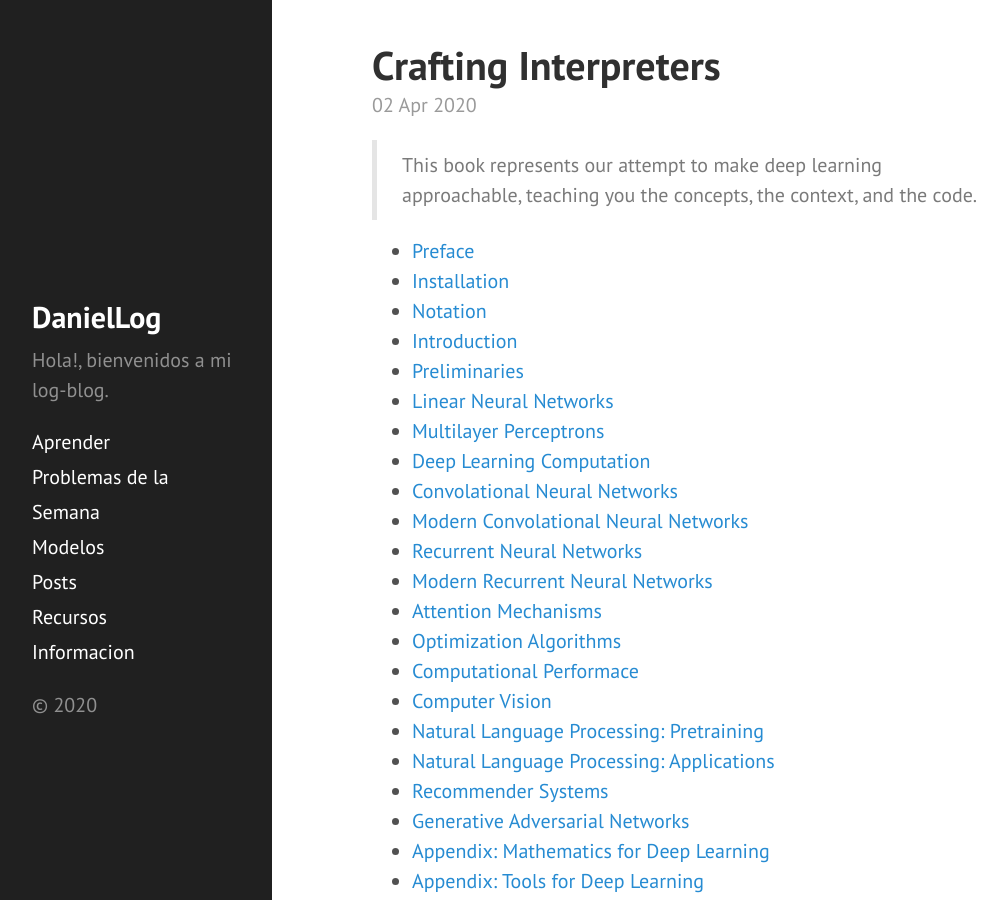
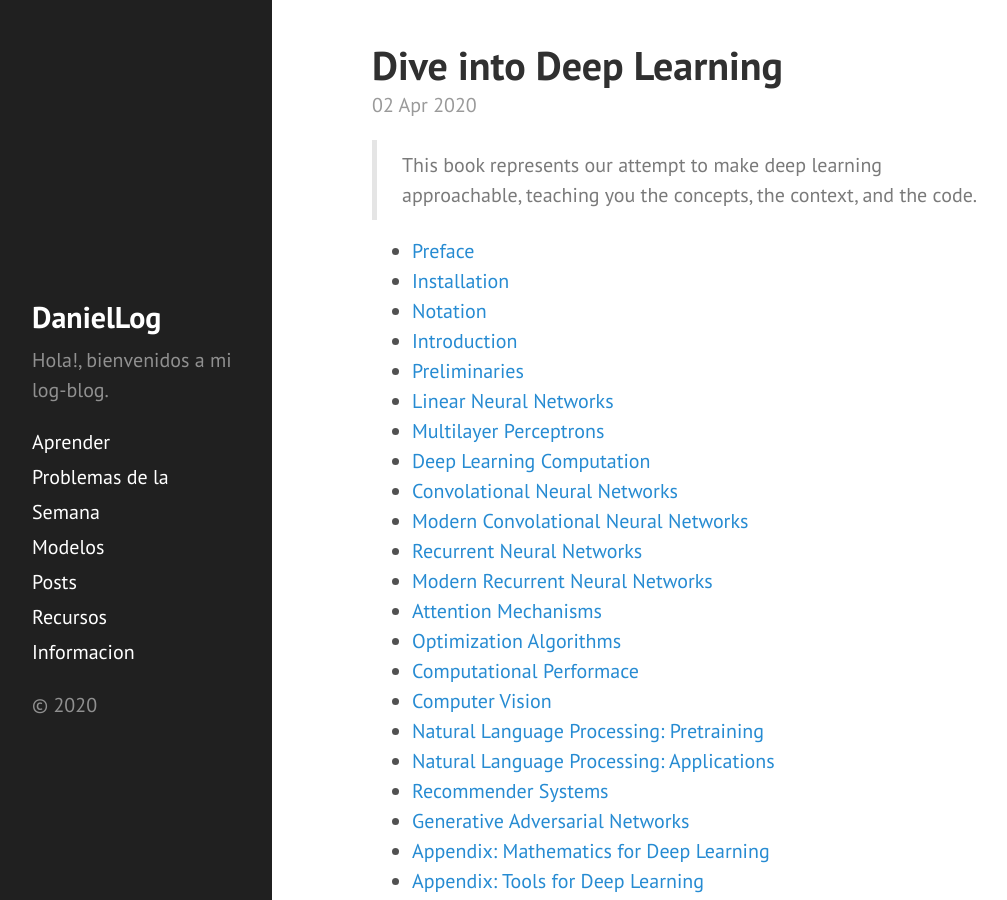
Before and after one commit to DanielBremont/danielbremont.github.io, a Jekyll site: the page built from _posts/libros/2020-04-02-dive_into_deep_learning.md, in a window 1280 px wide and 900 px high. Shown: the whole window, without its empty margins (8-1015 px from the left). Built offline with Jekyll 4.4.1, drawn with Linux system fonts in a browser that asks for light colours.

Commit message:
Agregar nuevo post

```diff
--- a/_posts/libros/2020-04-02-dive_into_deep_learning.md
+++ b/_posts/libros/2020-04-02-dive_into_deep_learning.md
@@ -1,6 +1,6 @@
 ---
 layout: post
-title: Crafting Interpreters
+title: Dive into Deep Learning
 categories: [libros]
 tags: [conocimiento, libro]
 ---
```
